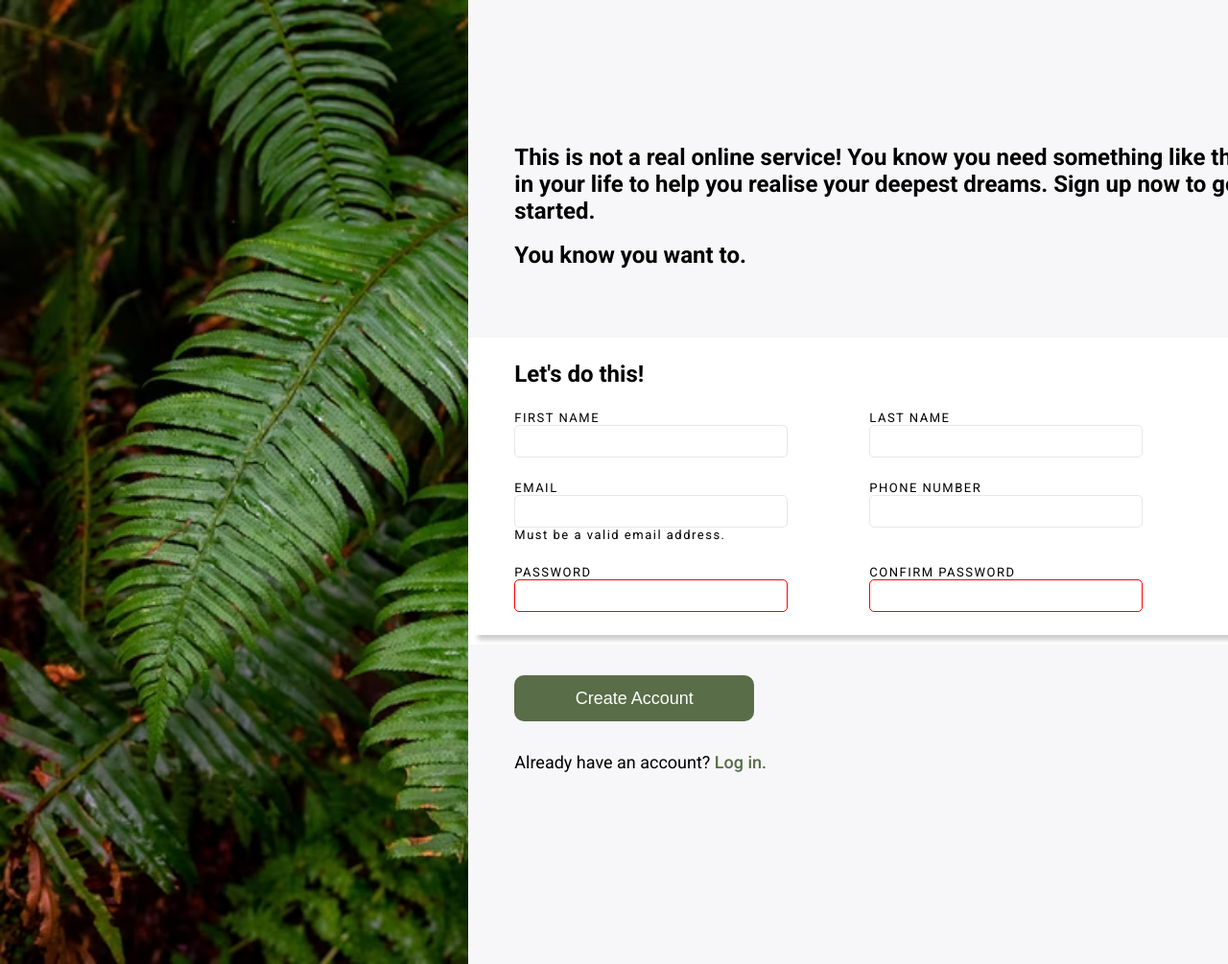
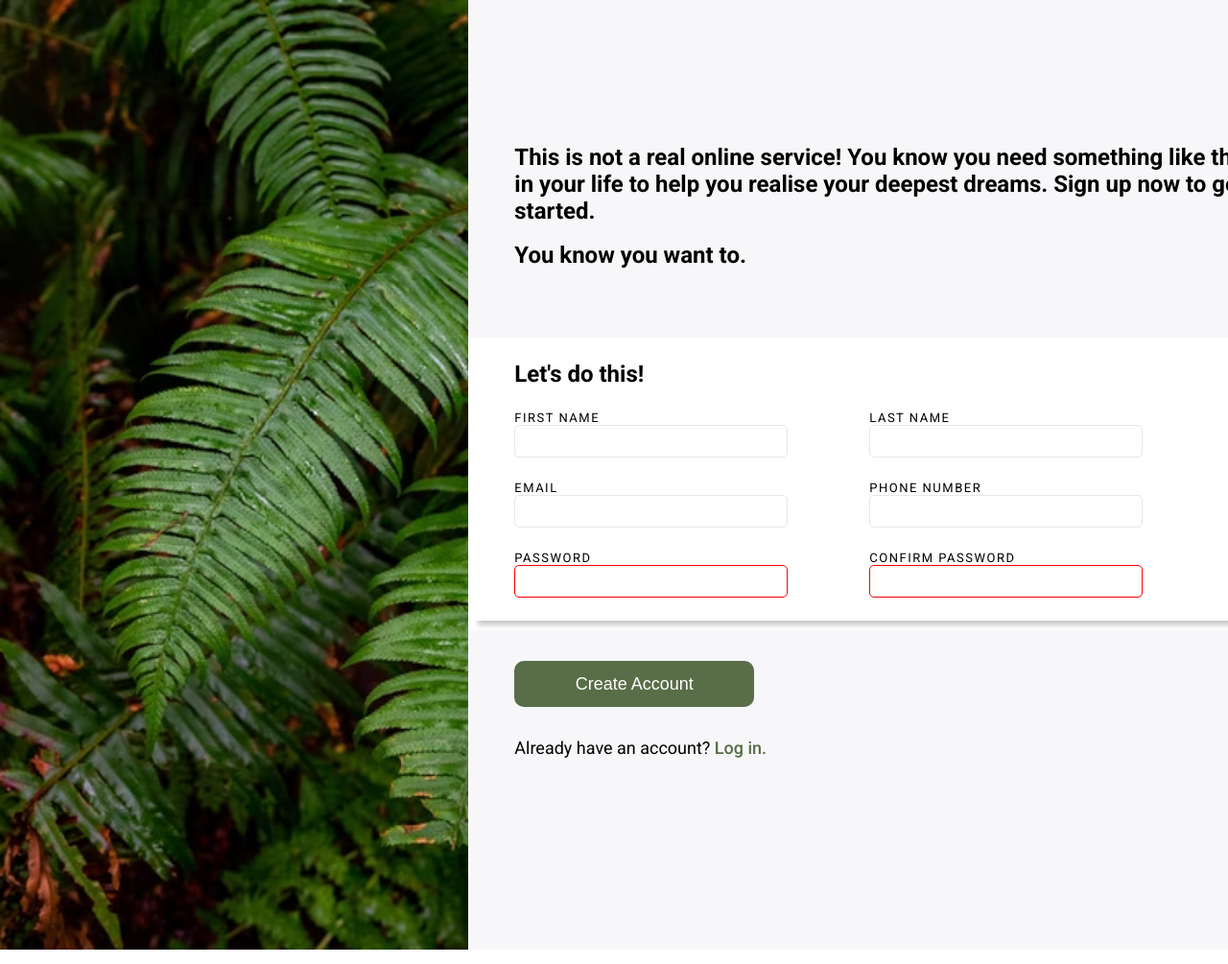
Before and after one commit to NamelessCodez/sign-up-form, a plain HTML site: page index.html in a window 1280 px wide. Shown: the top 1005 px of the page at 96% size. Drawn offline with Linux system fonts and the light colour scheme.

Commit message:
minor fix

```diff
--- a/index.html
+++ b/index.html
@@ -41,9 +41,6 @@
                     <label for="email">
                          EMAIL
                         <input id="email" name="email" type="email">
-                        <div class="requirements">
-                            Must be a valid email address.
-                        </div>
                     </label>
                 </div class="form-row">
                 <div class="form-row">
```
